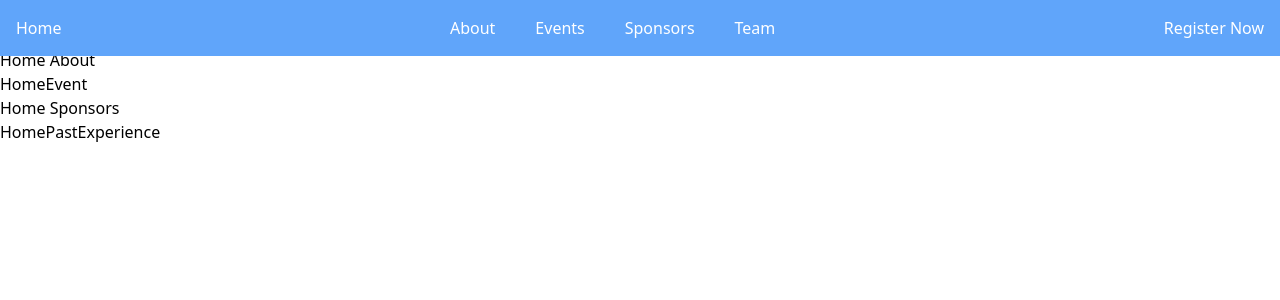
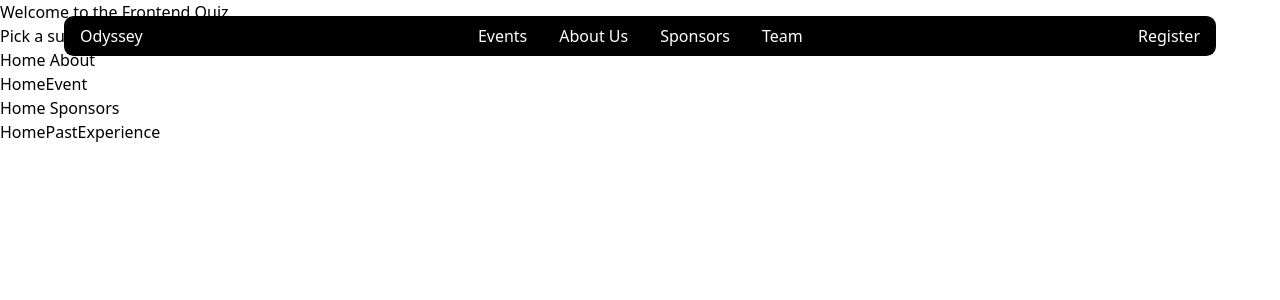
Before and after one commit to saicastic/odyssey, a Next.js app: page / in a window 1280 px wide. Shown: the top 300 px of the page. Built offline with nearby package versions, Linux system fonts and the light colour scheme.

Commit message:
add header changes

```diff
--- a/package.json
+++ b/package.json
@@ -10,6 +10,7 @@
   },
   "dependencies": {
     "gsap": "^3.12.7",
+    "lenis": "^1.1.20",
     "next": "^15.1.7",
     "react": "^19.0.0",
     "react-dom": "^19.0.0"
--- a/src/app/globals.css
+++ b/src/app/globals.css
@@ -17,3 +17,45 @@ body {
 body {
   position: relative;
 }
+
+/* xs */
+@media (min-width: 475px) {
+  .container {
+    max-width: 475px;
+  }
+}
+
+/* sm */
+@media (min-width: 640px) {
+  .container {
+    max-width: 640px;
+  }
+}
+
+/* md */
+@media (min-width: 768px) {
+  .container {
+    max-width: 768px;
+  }
+}
+
+/* lg */
+@media (min-width: 1024px) {
+  .container {
+    max-width: 1024px;
+  }
+}
+
+/* xl */
+@media (min-width: 1280px) {
+  .container {
+    max-width: 1280px;
+  }
+}
+
+/* 2xl */
+@media (min-width: 1536px) {
+  .container {
+    max-width: 1536px;
+  }
+}
--- a/src/app/layout.js
+++ b/src/app/layout.js
@@ -2,7 +2,7 @@ import { Poppins } from "next/font/google";
 import "./globals.css";
 import Navbar from "@/components/Navbar";
 import Footer from "@/components/Footer";
-
+import { ReactLenis } from "lenis/react";
 const poppins = Poppins({
   variable: "--font-poppins",
   subsets: ["latin"],
@@ -19,7 +19,9 @@ export default function RootLayout({ children }) {
     <html lang="en">
       <body>
         <Navbar />
-        <main className={`${poppins.variable} font-poppins`}>{children}</main>
+        <ReactLenis root>
+          <main className={`${poppins.variable} font-poppins`}>{children}</main>
+        </ReactLenis>
         <Footer />
       </body>
     </html>
--- a/src/components/Navbar.jsx
+++ b/src/components/Navbar.jsx
@@ -1,19 +1,49 @@
+"use client";
+
 import Link from "next/link";
+import styles from "./styles/Navbar.module.css";
+import { useEffect, useRef } from "react";
+import { gsap } from "gsap";
 
 export default function Navbar() {
+  const linkRef = useRef(null);
+
+  useEffect(() => {
+    const link = linkRef.current;
+    gsap.to(link, {
+      scale: 1.1,
+      duration: 0.5,
+      ease: "power1.inOut",
+      paused: true,
+    });
+
+    link.addEventListener("mouseenter", () => {
+      gsap.to(link, { scale: 1.1 });
+    });
+
+    link.addEventListener("mouseleave", () => {
+      gsap.to(link, { scale: 1 });
+    });
+  }, []);
+
   return (
-    <header className="absolute top-0 w-full">
-      <nav className="flex justify-between bg-blue-400 text-white p-4">
-        <div className="leftNav">
-          <Link href="/">Home</Link>
+    <header className={`${styles.navheader}`}>
+      <nav className={`${styles.navMobile}`}></nav>
+      <nav className={`${styles.navDesktop} container`}>
+        <div className={`${styles.navLeft}`}>
+          <Link href="/">
+            <div className="logo" ref={linkRef}>
+              Odyssey
+            </div>
+          </Link>
         </div>
-        <div className="middleNav">
-          <ul className="flex gap-10">
+        <div className={`${styles.navMiddle}`}>
+          <ul>
             <li>
-              <Link href="/about">About</Link>
+              <Link href="/events">Events</Link>
             </li>
             <li>
-              <Link href="/events">Events</Link>
+              <Link href="/about">About Us</Link>
             </li>
             <li>
               <Link href="/sponsors">Sponsors</Link>
@@ -23,7 +53,9 @@ export default function Navbar() {
             </li>
           </ul>
         </div>
-        <div className="rightNav">Register Now</div>
+        <div className={`${styles.navRight}`}>
+          <button>Register</button>
+        </div>
       </nav>
     </header>
   );
--- /dev/null
+++ b/src/components/styles/Navbar.module.css
@@ -0,0 +1,52 @@
+.navheader {
+  position: absolute;
+  top: 0;
+  width: 100%;
+  height: fit-content;
+  color: white;
+  padding-top: 1rem;
+}
+
+.navMobile {
+  width: 92%;
+  height: 4vh;
+  border-radius: 0.3rem;
+  background-color: rebeccapurple;
+  margin-inline: auto;
+}
+
+.navDesktop {
+  display: none;
+}
+
+@media (min-width: 768px) {
+  .navMobile {
+    display: none;
+  }
+  .navDesktop {
+    display: block;
+    width: 90%;
+    border-radius: 0.6rem;
+    background-color: black;
+    color: white;
+    margin-inline: auto;
+    display: flex;
+    justify-content: space-between;
+    padding: 0.5rem 1rem;
+    align-items: center;
+  }
+
+  .navDesktop .navLeft {
+  }
+
+  .navDesktop .navMiddle {
+  }
+
+  .navDesktop .navMiddle ul {
+    display: flex;
+    gap: 2rem;
+  }
+
+  .navDesktop .navRight {
+  }
+}
```
Also changed, not shown: 1 other file (tests, documents, lock files or other folders).
